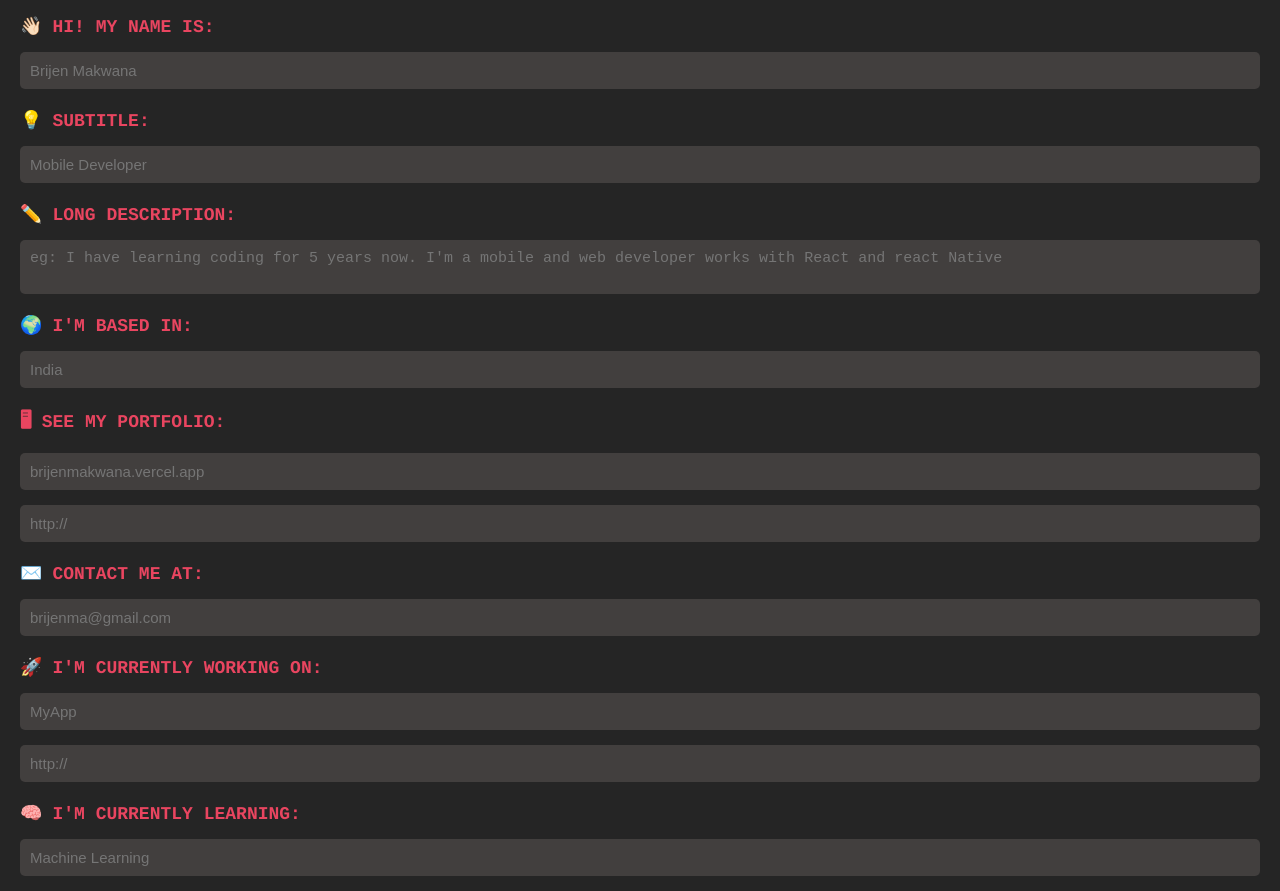
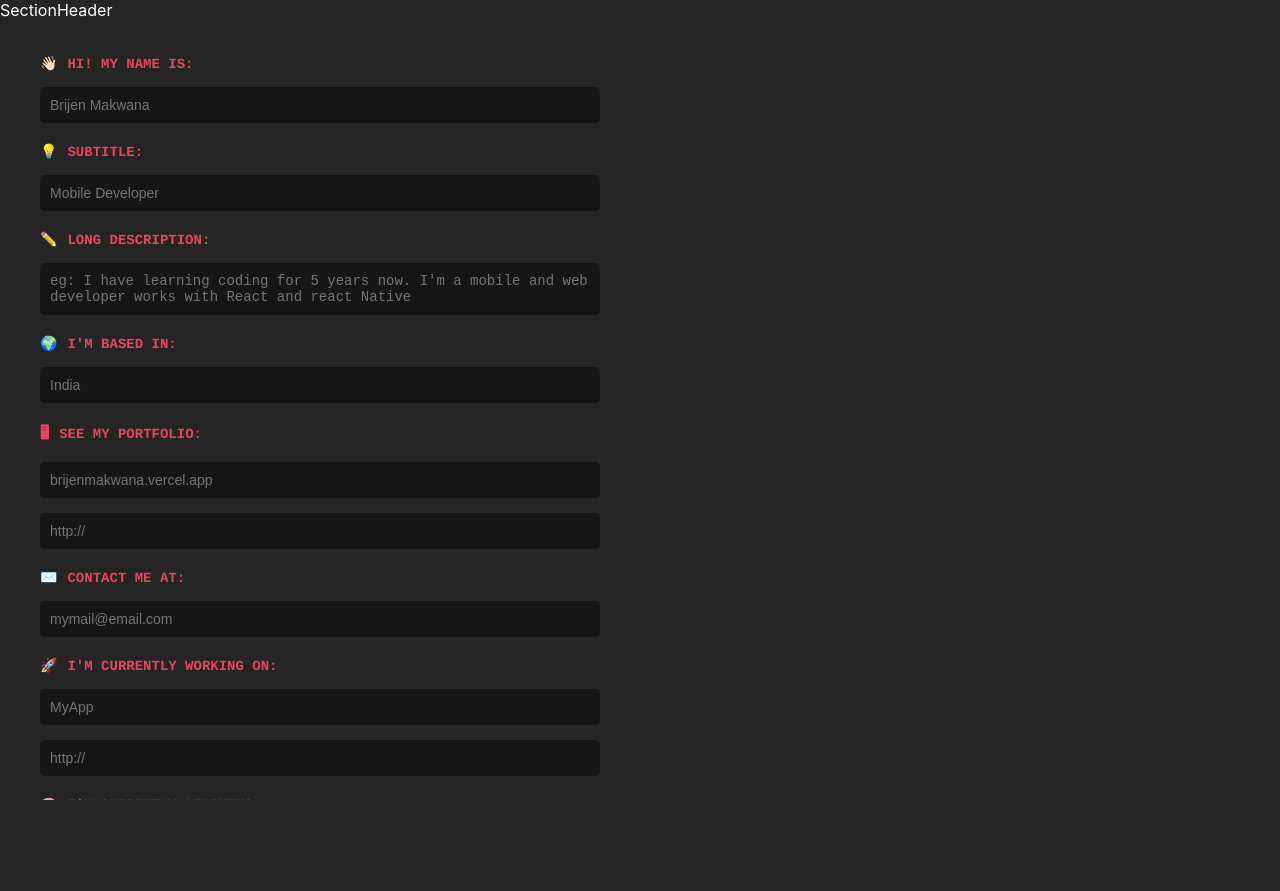
Before and after one commit to BrijenMakwana/create-github-profile, a React (Create React App) app: page / in a window 1280 px wide. After the commit the page ends 800 px from the top, so only its background shows below. Built offline with nearby package versions, Linux system fonts and the light colour scheme.

Commit message:
code refactor

```diff
--- a/src/App.css
+++ b/src/App.css
@@ -0,0 +1,17 @@
+.App {
+  overflow: hidden;
+  max-height: 100vh;
+  display: flex;
+  flex-direction: row;
+}
+
+.editing-container,
+.preview-container {
+  width: 50vw;
+  height: 100vh;
+}
+
+.editing-component {
+  overflow-y: scroll;
+  height: 100vh;
+}
--- a/src/App.js
+++ b/src/App.js
@@ -1,52 +1,17 @@
 import "./App.css";
-import UITextInput from "./components/UITextInput";
+import Introduction from "./components/Introduction";
+import SectionHeader from "./components/SectionHeader";
 
 function App() {
   return (
     <div className="App">
-      <UITextInput
-        inputLabel="HI! MY NAME IS"
-        emoji="👋🏻"
-        inputPlaceholder="Brijen Makwana"
-      />
-      <UITextInput
-        inputLabel="SUBTITLE"
-        emoji="💡"
-        inputPlaceholder="Mobile Developer"
-      />
-      <UITextInput
-        inputLabel="LONG DESCRIPTION"
-        emoji="✏️"
-        inputPlaceholder="eg: I have learning coding for 5 years now. I'm a mobile and web developer works with React and react Native"
-        isTextArea={true}
-      />
-      <UITextInput
-        inputLabel="I'M BASED IN"
-        emoji="🌍"
-        inputPlaceholder="India"
-      />
-      <UITextInput
-        inputLabel="SEE MY PORTFOLIO"
-        emoji="🖥"
-        inputPlaceholder="brijenmakwana.vercel.app"
-        isLinkAvailable={true}
-      />
-      <UITextInput
-        inputLabel="CONTACT ME AT"
-        emoji="✉️"
-        inputPlaceholder="brijenma@gmail.com"
-      />
-      <UITextInput
-        inputLabel="I'M CURRENTLY WORKING ON"
-        emoji="🚀"
-        inputPlaceholder="MyApp"
-        isLinkAvailable={true}
-      />
-      <UITextInput
-        inputLabel="I'M CURRENTLY LEARNING"
-        emoji="🧠"
-        inputPlaceholder="Machine Learning"
-      />
+      <div className="editing-container">
+        <SectionHeader />
+        <div className="editing-component">
+          <Introduction />
+        </div>
+      </div>
+      <div className="preview-container"></div>
     </div>
   );
 }
--- /dev/null
+++ b/src/components/Introduction.css
@@ -0,0 +1,4 @@
+.introduction-container {
+  width: 100%;
+  padding: 20px;
+}
--- /dev/null
+++ b/src/components/Introduction.js
@@ -0,0 +1,63 @@
+import React from "react";
+import "./Introduction.css";
+import UITextInput from "./UITextInput";
+
+export default function Introduction() {
+  return (
+    <div className="introduction-container">
+      <UITextInput
+        inputLabel="HI! MY NAME IS"
+        emoji="👋🏻"
+        inputPlaceholder="Brijen Makwana"
+      />
+      <UITextInput
+        inputLabel="SUBTITLE"
+        emoji="💡"
+        inputPlaceholder="Mobile Developer"
+      />
+      <UITextInput
+        inputLabel="LONG DESCRIPTION"
+        emoji="✏️"
+        inputPlaceholder="eg: I have learning coding for 5 years now. I'm a mobile and web developer works with React and react Native"
+        isTextArea={true}
+      />
+      <UITextInput
+        inputLabel="I'M BASED IN"
+        emoji="🌍"
+        inputPlaceholder="India"
+      />
+      <UITextInput
+        inputLabel="SEE MY PORTFOLIO"
+        emoji="🖥"
+        inputPlaceholder="brijenmakwana.vercel.app"
+        isLinkAvailable={true}
+      />
+      <UITextInput
+        inputLabel="CONTACT ME AT"
+        emoji="✉️"
+        inputPlaceholder="mymail@email.com"
+      />
+      <UITextInput
+        inputLabel="I'M CURRENTLY WORKING ON"
+        emoji="🚀"
+        inputPlaceholder="MyApp"
+        isLinkAvailable={true}
+      />
+      <UITextInput
+        inputLabel="I'M CURRENTLY LEARNING"
+        emoji="🧠"
+        inputPlaceholder="Machine Learning"
+      />
+      <UITextInput
+        inputLabel="I'M OPEN TO COLLABORATING ON"
+        emoji="🤝"
+        inputPlaceholder="interesting project"
+      />
+      <UITextInput
+        inputLabel="ANYTHING ELSE"
+        emoji="⚡️"
+        inputPlaceholder="xbox gamer and a reader"
+      />
+    </div>
+  );
+}
--- /dev/null
+++ b/src/components/SectionHeader.js
@@ -0,0 +1,6 @@
+import React from "react";
+import "./SectionHeader.css";
+
+export default function SectionHeader() {
+  return <div>SectionHeader</div>;
+}
--- a/src/components/UITextInput.css
+++ b/src/components/UITextInput.css
@@ -3,6 +3,7 @@
   flex-direction: column;
   padding: 5px 20px;
   margin: 10px 0;
+  width: 100%;
 }
 
 .text-input-emoji {
@@ -10,7 +11,7 @@
 }
 
 .text-input-label {
-  font-size: 18px;
+  font-size: 14px;
   color: #e94560;
   text-transform: uppercase;
   font-family: "Cousine", monospace;
@@ -21,12 +22,13 @@
   border: none;
   outline: none;
   padding: 10px;
-  background-color: #423f3e;
+  background-color: #161616;
   color: #fff;
-  font-size: 15px;
+  font-size: 14px;
   margin-top: 15px;
   border-radius: 5px;
   resize: none;
+  width: 100%;
 }
 
 .text-input:focus-visible {
--- a/src/index.css
+++ b/src/index.css
@@ -1,3 +1,13 @@
+* {
+  padding: 0;
+  margin: 0;
+  box-sizing: border-box;
+}
+
+:root {
+  color-scheme: dark;
+}
+
 body {
   margin: 0;
   font-family: -apple-system, BlinkMacSystemFont, "Segoe UI", "Roboto", "Oxygen",
```
Also changed, not shown: src/components/SectionHeader.css (added).
